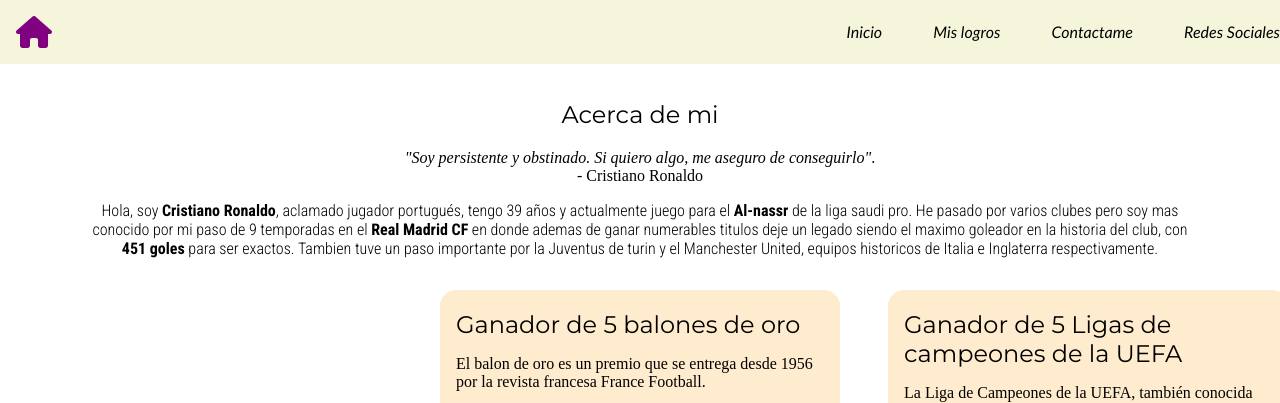
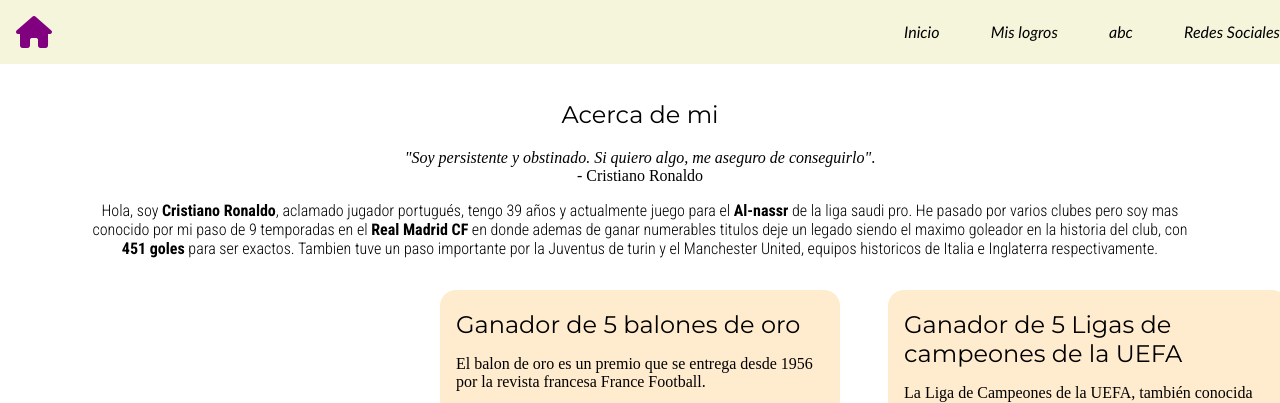
Before and after one commit to aisak21w/mibebesitauaaa, a plain HTML site: page index.html in a window 1280 px wide. Shown: the top 403 px of the page. Drawn offline with Linux system fonts and the light colour scheme.

Commit message:
Update index.html

```diff
--- a/index.html
+++ b/index.html
@@ -32,7 +32,7 @@
                 <ul class="menu">
                     <li><a class="lista" href="#index.html">Inicio</a></li>
                     <li><a class="lista2" href="#poost">Mis logros</a></li>
-                    <li><a class="lista" href="#contactame">Contactame</a></li>
+                    <li><a class="lista" href="#contactame">abc</a></li>
                     <li><a class="lista2" href="#aaa">Redes Sociales</a></li>
                 </ul>
 
```
